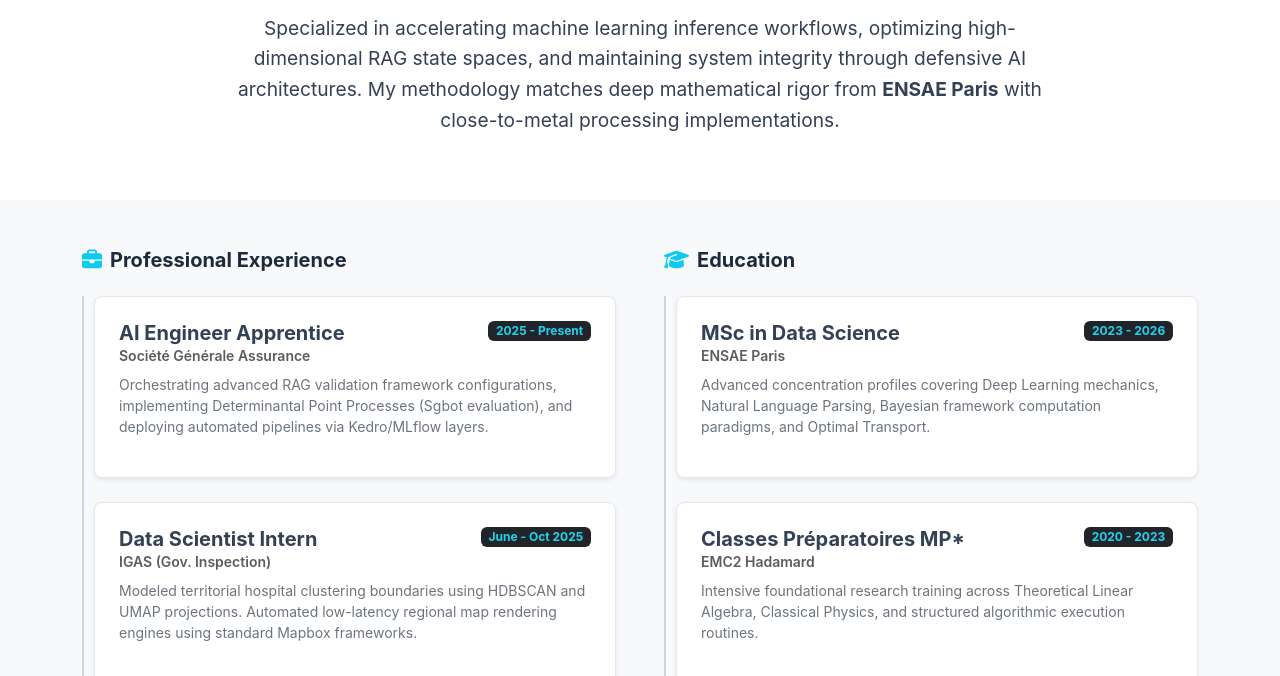
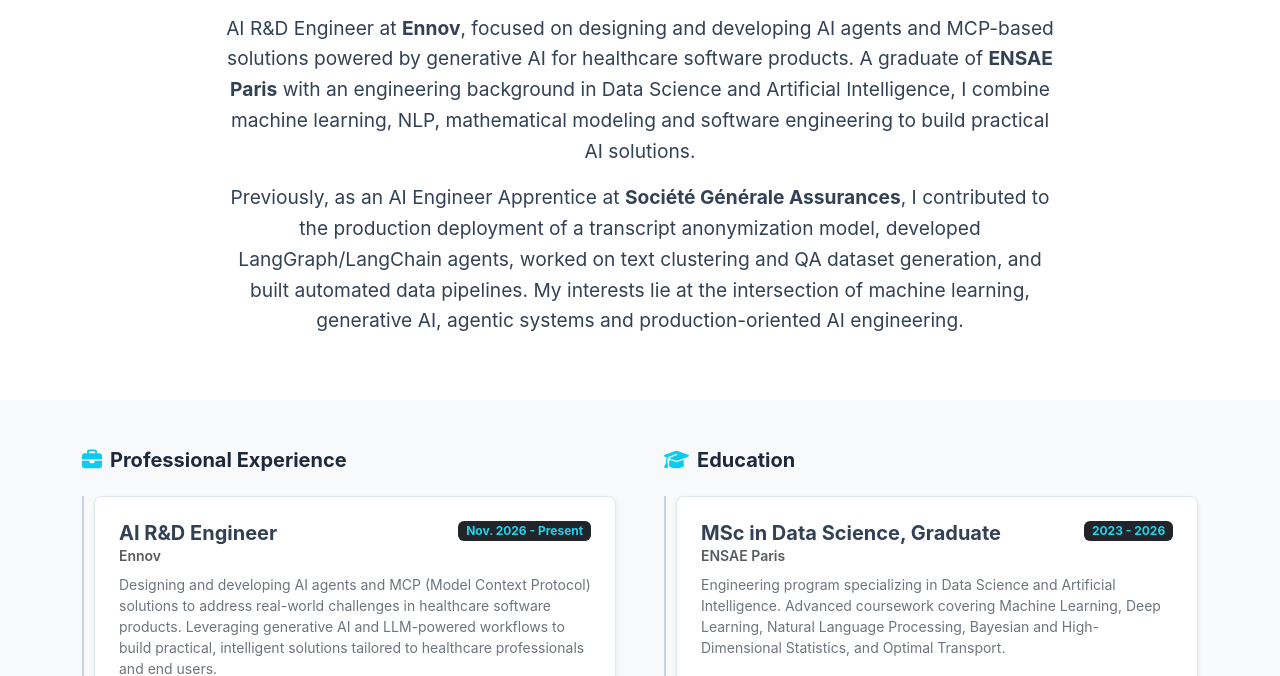
Before and after one commit to avnerelbaz3500/Portfolio, a plain HTML site: page index.html in a window 1280 px wide. Shown: the part 644-1320 px from the top of the page. Drawn offline with nearby package versions, Linux system fonts and the light colour scheme.

Commit message:
:rocket: Update title and professional details in index.html

```diff
--- a/index.html
+++ b/index.html
@@ -1,9 +1,10 @@
+
 <!DOCTYPE html>
 <html lang="en">
 <head>
     <meta charset="UTF-8">
     <meta name="viewport" content="width=device-width, initial-scale=1.0">
-    <title>Avner EL BAZ | AI Engineer</title>
+    <title>Avner EL BAZ | AI R&D Engineer</title>
     <link rel="stylesheet" href="https://cdn.jsdelivr.net/npm/bootstrap@5.3.0/dist/css/bootstrap.min.css">
     <link rel="stylesheet" href="https://cdnjs.cloudflare.com/ajax/libs/font-awesome/6.4.0/css/all.min.css">
     <link rel="stylesheet" href="style.css">
@@ -32,8 +33,8 @@
                 <img src="Profile.jpg" alt="Avner EL BAZ" class="profile-img">
             </div>
             <h1 class="display-4 fw-bold">Avner EL BAZ</h1>
-            <p class="lead-text">AI Engineer & Data Scientist</p>
-            <p class="subtitle mt-2">VIE Program Target (Starting Oct. 2026) | ENSAE Paris Graduate</p>
+            <p class="lead-text">AI R&D Engineer & Data Scientist</p>
+            <p class="subtitle mt-2">ENSAE Paris Graduate | Generative AI & AI Engineering</p>
             <div class="mt-4">
                 <a href="projects.html" class="btn btn-info px-4 py-2 me-2 text-dark fw-bold">Explore Code Portfolio</a>
                 <a href="#cv-timeline" class="btn btn-outline-light px-4 py-2">View Career Timeline</a>
@@ -46,7 +47,20 @@
             <div class="col-lg-9 text-center">
                 <h2 class="section-title">Executive Summary</h2>
                 <p class="section-desc mt-3">
-                    Specialized in accelerating machine learning inference workflows, optimizing high-dimensional RAG state spaces, and maintaining system integrity through defensive AI architectures. My methodology matches deep mathematical rigor from <strong>ENSAE Paris</strong> with close-to-metal processing implementations.
+                    AI R&D Engineer at <strong>Ennov</strong>, focused on designing and developing
+                    AI agents and MCP-based solutions powered by generative AI for healthcare
+                    software products. A graduate of <strong>ENSAE Paris</strong> with an
+                    engineering background in Data Science and Artificial Intelligence,
+                    I combine machine learning, NLP, mathematical modeling and software
+                    engineering to build practical AI solutions.
+                </p>
+                <p class="section-desc mt-3">
+                    Previously, as an AI Engineer Apprentice at <strong>Société Générale
+                    Assurances</strong>, I contributed to the production deployment of a
+                    transcript anonymization model, developed LangGraph/LangChain agents,
+                    worked on text clustering and QA dataset generation, and built automated
+                    data pipelines. My interests lie at the intersection of machine learning,
+                    generative AI, agentic systems and production-oriented AI engineering.
                 </p>
             </div>
         </div>
@@ -58,60 +72,114 @@
                 <div class="col-md-6">
                     <h3 class="column-title mb-4"><i class="fa-solid fa-briefcase text-info me-2"></i>Professional Experience</h3>
                     <div class="timeline-v2">
+
+                        <div class="timeline-block mb-4 p-4 bg-white shadow-sm rounded-3">
+                            <div class="d-flex justify-content-between align-items-start flex-wrap">
+                                <h5 class="fw-bold m-0">AI R&D Engineer</h5>
+                                <span class="badge bg-dark text-cyan">Nov. 2026 - Present</span>
+                            </div>
+                            <div class="text-muted small fw-semibold mb-2">Ennov</div>
+                            <p class="small text-secondary">
+                                Designing and developing AI agents and MCP (Model Context Protocol)
+                                solutions to address real-world challenges in healthcare software products.
+                                Leveraging generative AI and LLM-powered workflows to build practical,
+                                intelligent solutions tailored to healthcare professionals and end users.
+                            </p>
+                        </div>
+
                         <div class="timeline-block mb-4 p-4 bg-white shadow-sm rounded-3">
                             <div class="d-flex justify-content-between align-items-start flex-wrap">
                                 <h5 class="fw-bold m-0">AI Engineer Apprentice</h5>
-                                <span class="badge bg-dark text-cyan">2025 - Present</span>
+                                <span class="badge bg-dark text-cyan">Oct. 2025 - Oct. 2026</span>
                             </div>
-                            <div class="text-muted small fw-semibold mb-2">Société Générale Assurance</div>
-                            <p class="small text-secondary">Orchestrating advanced RAG validation framework configurations, implementing Determinantal Point Processes (Sgbot evaluation), and deploying automated pipelines via Kedro/MLflow layers.</p>
+                            <div class="text-muted small fw-semibold mb-2">Société Générale Assurances - Datalab</div>
+                            <p class="small text-secondary">
+                                Contributed to the production deployment of a fine-tuned NER model
+                                for transcript anonymization, trained on labeled transcription data.
+                                Developed LangGraph/LangChain agents for automated JIRA test case
+                                generation and contributed to QA dataset generation using sparse
+                                similarity graphs, Determinantal Point Processes (DPP) and LLM-based
+                                labeling. Evaluated transcription and call summarization systems using
+                                Word Error Rate and QA-based metrics. Built Kedro pipelines for
+                                automated Excel reporting, with experiment tracking through MLflow.
+                                Also supervised an intern working on verbatim clustering.
+                            </p>
                         </div>
+
                         <div class="timeline-block mb-4 p-4 bg-white shadow-sm rounded-3">
                             <div class="d-flex justify-content-between align-items-start flex-wrap">
                                 <h5 class="fw-bold m-0">Data Scientist Intern</h5>
-                                <span class="badge bg-dark text-cyan">June - Oct 2025</span>
+                                <span class="badge bg-dark text-cyan">June - Oct. 2025</span>
                             </div>
-                            <div class="text-muted small fw-semibold mb-2">IGAS (Gov. Inspection)</div>
-                            <p class="small text-secondary">Modeled territorial hospital clustering boundaries using HDBSCAN and UMAP projections. Automated low-latency regional map rendering engines using standard Mapbox frameworks.</p>
+                            <div class="text-muted small fw-semibold mb-2">IGAS (Government Inspection)</div>
+                            <p class="small text-secondary">
+                                Modeled territorial hospital clustering boundaries using HDBSCAN
+                                and UMAP projections. Analyzed French maternity hospitals according
+                                to their activity and services, with infant mortality monitoring.
+                                Developed interactive Mapbox visualizations of car-accessible areas
+                                around strategic locations.
+                            </p>
                         </div>
+
                         <div class="timeline-block mb-4 p-4 bg-white shadow-sm rounded-3">
                             <div class="d-flex justify-content-between align-items-start flex-wrap">
                                 <h5 class="fw-bold m-0">IT Security Assistant</h5>
                                 <span class="badge bg-dark text-cyan">Summer 2024</span>
                             </div>
                             <div class="text-muted small fw-semibold mb-2">Télécom Paris</div>
-                            <p class="small text-secondary">Executed behavior isolation setups for runtime binary malware logging (WannaCry). Configured sandboxed authorization services using standalone Django stacks.</p>
+                            <p class="small text-secondary">
+                                Executed behavior isolation setups for runtime binary malware
+                                logging (WannaCry). Configured sandboxed authorization services
+                                using standalone Django stacks.
+                            </p>
                         </div>
+
                     </div>
                 </div>
 
                 <div class="col-md-6">
                     <h3 class="column-title mb-4"><i class="fa-solid fa-graduation-cap text-info me-2"></i>Education</h3>
                     <div class="timeline-v2">
+
                         <div class="timeline-block mb-4 p-4 bg-white shadow-sm rounded-3">
                             <div class="d-flex justify-content-between align-items-start flex-wrap">
-                                <h5 class="fw-bold m-0">MSc in Data Science</h5>
+                                <h5 class="fw-bold m-0">MSc in Data Science, Graduate</h5>
                                 <span class="badge bg-dark text-cyan">2023 - 2026</span>
                             </div>
                             <div class="text-muted small fw-semibold mb-2">ENSAE Paris</div>
-                            <p class="small text-secondary">Advanced concentration profiles covering Deep Learning mechanics, Natural Language Parsing, Bayesian framework computation paradigms, and Optimal Transport.</p>
+                            <p class="small text-secondary">
+                                Engineering program specializing in Data Science and Artificial
+                                Intelligence. Advanced coursework covering Machine Learning,
+                                Deep Learning, Natural Language Processing, Bayesian and
+                                High-Dimensional Statistics, and Optimal Transport.
+                            </p>
                         </div>
+
                         <div class="timeline-block mb-4 p-4 bg-white shadow-sm rounded-3">
                             <div class="d-flex justify-content-between align-items-start flex-wrap">
                                 <h5 class="fw-bold m-0">Classes Préparatoires MP*</h5>
                                 <span class="badge bg-dark text-cyan">2020 - 2023</span>
                             </div>
                             <div class="text-muted small fw-semibold mb-2">EMC2 Hadamard</div>
-                            <p class="small text-secondary">Intensive foundational research training across Theoretical Linear Algebra, Classical Physics, and structured algorithmic execution routines.</p>
+                            <p class="small text-secondary">
+                                Intensive foundational training across Theoretical Mathematics,
+                                Classical Physics and structured algorithmic execution routines.
+                            </p>
                         </div>
+
                         <div class="timeline-block mb-4 p-4 bg-white shadow-sm rounded-3">
                             <div class="d-flex justify-content-between align-items-start flex-wrap">
                                 <h5 class="fw-bold m-0">Mathematics Examiner</h5>
                                 <span class="badge bg-dark text-cyan">2024 - 2025</span>
                             </div>
                             <div class="text-muted small fw-semibold mb-2">EMC2 Hadamard</div>
-                            <p class="small text-secondary">Coached, developed, and graded rigorous oral examinations focusing on High-Dimensional Analytics and Mathematical Real Analysis sequences.</p>
+                            <p class="small text-secondary">
+                                Coached, developed, and graded rigorous oral examinations
+                                focusing on High-Dimensional Analytics and Mathematical
+                                Real Analysis sequences.
+                            </p>
                         </div>
+
                     </div>
                 </div>
             </div>
@@ -122,29 +190,46 @@
         <div class="container">
             <h2 class="section-title text-white text-center mb-5">Technical Core Stack</h2>
             <div class="row g-4 justify-content-center text-center">
+
                 <div class="col-6 col-md-3">
                     <h6 class="text-info font-monospace mb-3">&lt;Languages&gt;</h6>
-                    <p class="small">Python, Cython, SQL, R, JavaScript, C2 French, B2+ English</p>
+                    <p class="small">Python, Java, Cython, SQL, R, JavaScript, HTML/CSS, C2 French, B2+ English</p>
                 </div>
+
+                <div class="col-6 col-md-3">
+                    <h6 class="text-info font-monospace mb-3">&lt;AI & Agents&gt;</h6>
+                    <p class="small">LLMs, Generative AI, Agentic AI, MCP, RAG, NLP, NER, LangChain, LangGraph</p>
+                </div>
+
                 <div class="col-6 col-md-3">
                     <h6 class="text-info font-monospace mb-3">&lt;ML & Frameworks&gt;</h6>
-                    <p class="small">PyTorch, Scikit-Learn, Transformers, Pandas, DuckDB, Geopandas</p>
+                    <p class="small">PyTorch, Scikit-Learn, Transformers, Pandas, DuckDB, GeoPandas, HDBSCAN, UMAP</p>
                 </div>
+
                 <div class="col-6 col-md-3">
                     <h6 class="text-info font-monospace mb-3">&lt;MLOps & Infra&gt;</h6>
-                    <p class="small">Docker, MLflow, Kedro, Git, LakeFS, Airflow, Argo CD</p>
+                    <p class="small">Docker, MLflow, Kedro, Git, LakeFS, Airflow, Argo CD, CI/CD</p>
                 </div>
+
                 <div class="col-6 col-md-3">
                     <h6 class="text-info font-monospace mb-3">&lt;Interfaces&gt;</h6>
                     <p class="small">FastAPI, Streamlit, Django, Mapbox, HTML/CSS</p>
                 </div>
+
+                <div class="col-6 col-md-3">
+                    <h6 class="text-info font-monospace mb-3">&lt;Languages&gt;</h6>
+                    <p class="small">French (C2), English (B2+), Spanish (A2)</p>
+                </div>
+
             </div>
         </div>
     </section>
 
     <section id="contact" class="container py-5 text-center">
         <h4 class="fw-bold mb-3">Initiate Technical Collaboration</h4>
-        <a href="mailto:avner.elbaz@ensae.fr" class="btn btn-dark px-4"><i class="fa-regular fa-envelope me-2"></i>avner.elbaz@ensae.fr</a>
+        <a href="mailto:avner.elbaz@ensae.fr" class="btn btn-dark px-4">
+            <i class="fa-regular fa-envelope me-2"></i>avner.elbaz@ensae.fr
+        </a>
         <div class="mt-4 fs-3">
             <a href="https://www.linkedin.com/in/avner-el-baz-a269a3295/" class="text-dark mx-2"><i class="fa-brands fa-linkedin"></i></a>
             <a href="https://github.com/avnerelbaz3500" class="text-dark mx-2"><i class="fa-brands fa-github"></i></a>
@@ -154,6 +239,7 @@
     <footer class="bg-dark text-white-50 text-center py-3">
         <small>&copy; 2026 Avner EL BAZ.</small>
     </footer>
+
     <script src="https://cdn.jsdelivr.net/npm/bootstrap@5.3.0/dist/js/bootstrap.bundle.min.js"></script>
 </body>
 </html>
```
